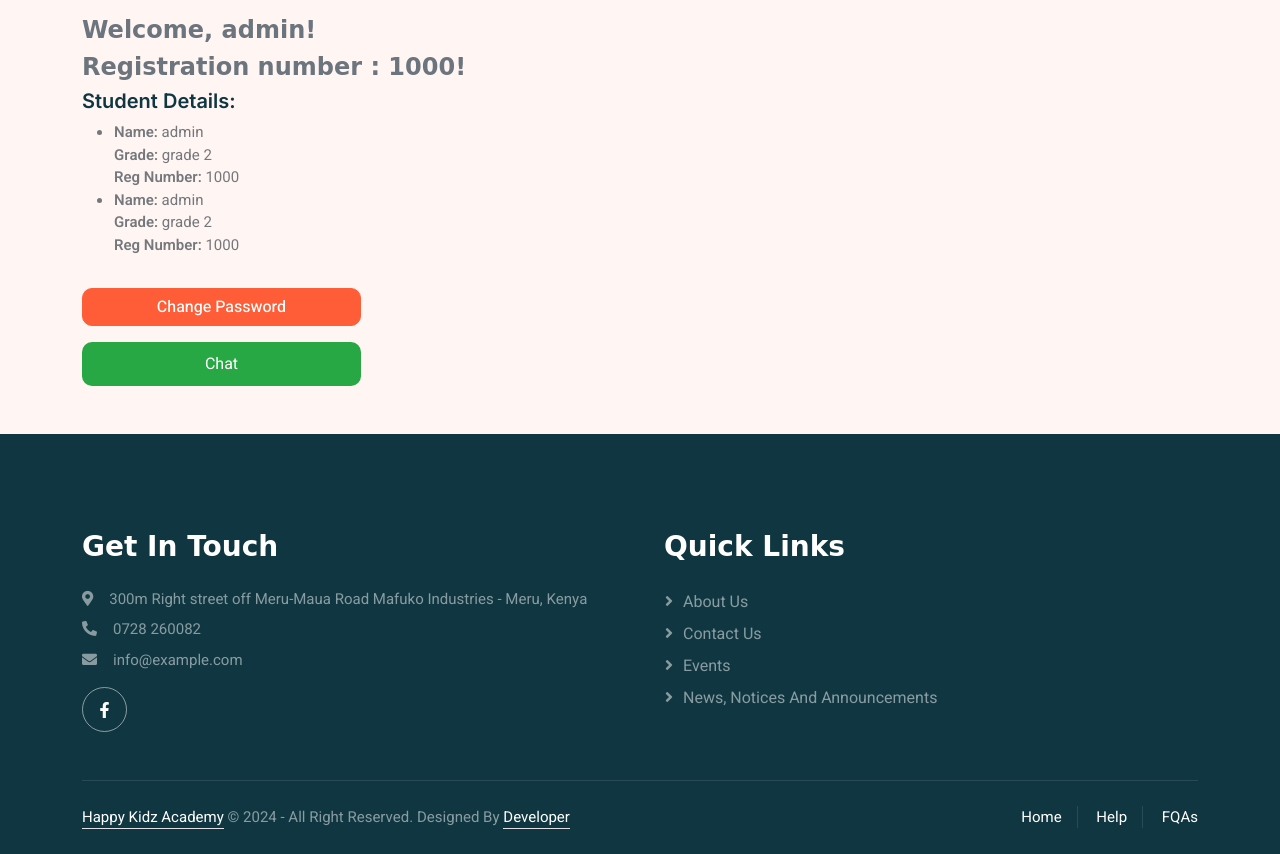
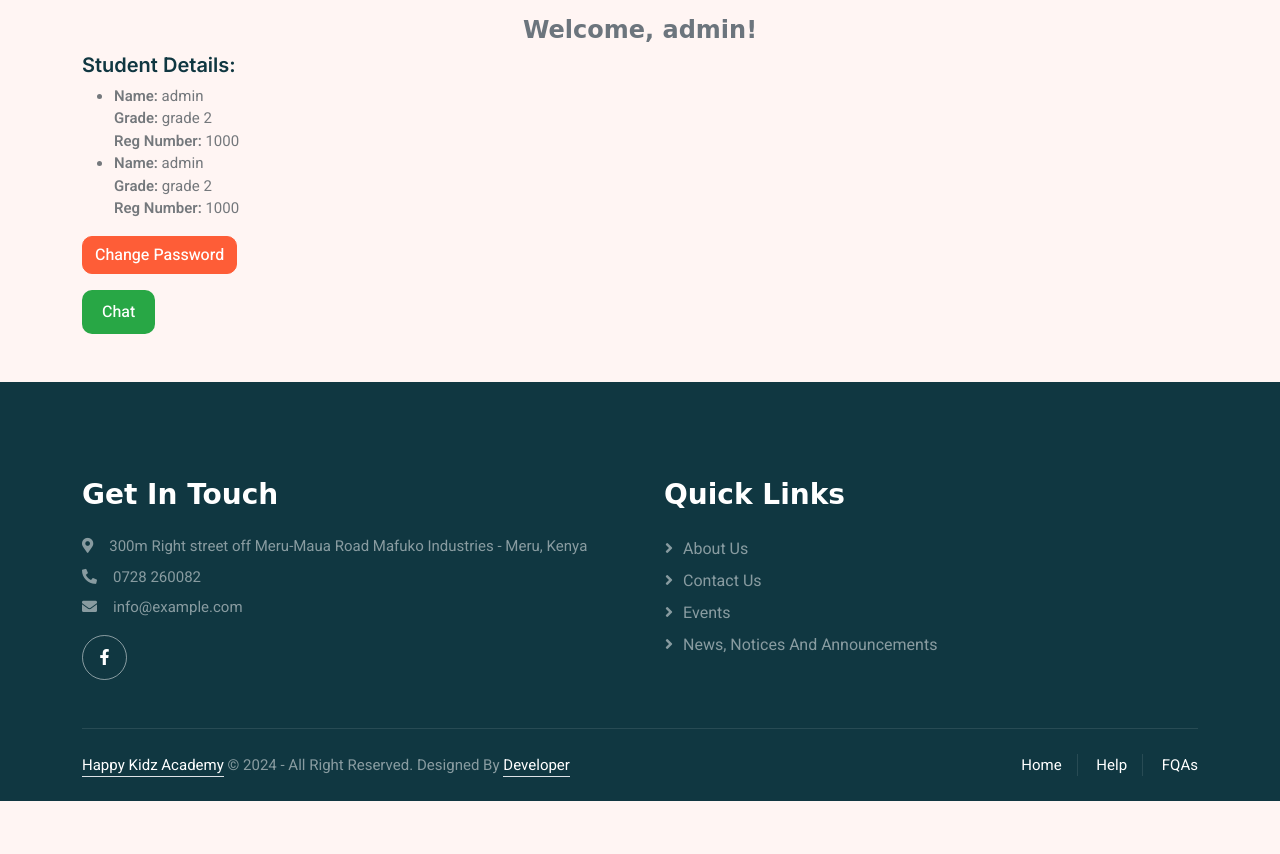
Before and after one commit to kavingojulius/Happykidz_academy-prot2, a Django app: page /portal/ in a window 1280 px wide. Shown: the part 132-986 px from the top of the page. After the commit the page ends 933 px from the top, so only its background shows below. Run offline with Django 4.2, Linux system fonts and the light colour scheme; a user stored in the database is signed in; data comes from the database, SQL or seed files in the repository; both versions use the stored data as it was after the commit; some libraries are stand-ins or nearby versions.

Commit message:
made some changes

```diff
--- a/portal/templates/portal/admin_conversations.html
+++ b/portal/templates/portal/admin_conversations.html
@@ -8,6 +8,7 @@
 
 <div class="container">
     <h2>User Conversations</h2>
+    <a href="{% url 'admin' %}" class="btn btn-success mb-3">Back to Admin page</a>
 
     <div class="conversations">
         {% for user in users %}
--- a/portal/templates/portal/portal.html
+++ b/portal/templates/portal/portal.html
@@ -7,8 +7,8 @@
 {% block content %}
 <div class="container my-3">
     <!-- Welcome message and username -->
-    <h4 class="text-muted">Welcome, {{ request.user.username }}!</h4>
-    <h4 class="text-muted">Registration number : {{ request.user.reg_number }}!</h4>
+    <h4 class="text-muted text-center">Welcome, {{ request.user.username }}!</h4>
+    <!-- <h4 class="text-muted">Registration number : </h4> -->
 
     <!-- Display student details -->
     <h5>Student Details:</h5>
@@ -24,16 +24,13 @@
         {% endfor %}
     </ul>
 
-    <div class="d-flex flex-column mt-3 col-md-3 col-lg-3" >
-        <!-- style="width: 25%; margin-top: 20px;" -->
-        <!-- Change Password Button -->
-        <a href="{% url 'change_password' %}" class="btn btn-primary mt-3">Change Password</a>
+    <a href="{% url 'change_password' %}" class="btn btn-primary">Change Password</a>
 
+    <br>
         <!-- Chat button to toggle the chat window -->
-        <button id="chat-toggle" class="chat-toggle-btn mt-3">
-            Chat <span id="new-message-badge" class="new-message-badge" style="display: none;">New Message</span>
-        </button>
-    </div>
+    <button id="chat-toggle" class="chat-toggle-btn mt-3 btn btn-primary">
+        Chat <span id="new-message-badge" class="new-message-badge" style="display: none;">New Message</span>
+    </button>
 </div>
 
 <!-- Chat section (initially hidden) -->
```
Also changed, not shown: portal/views.py (+1 -20 lines), db.sqlite3.
